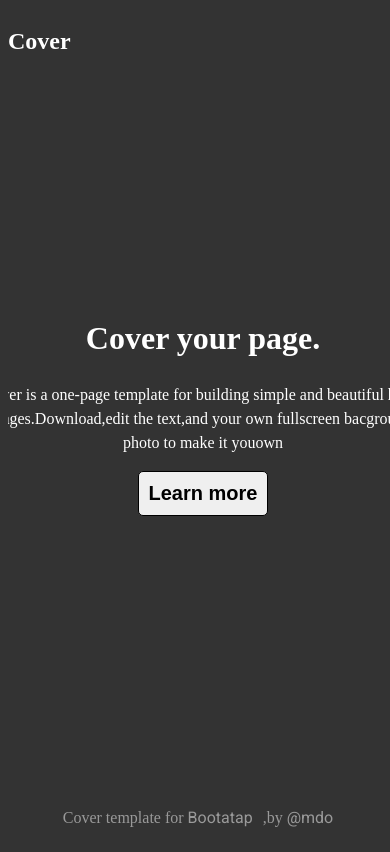
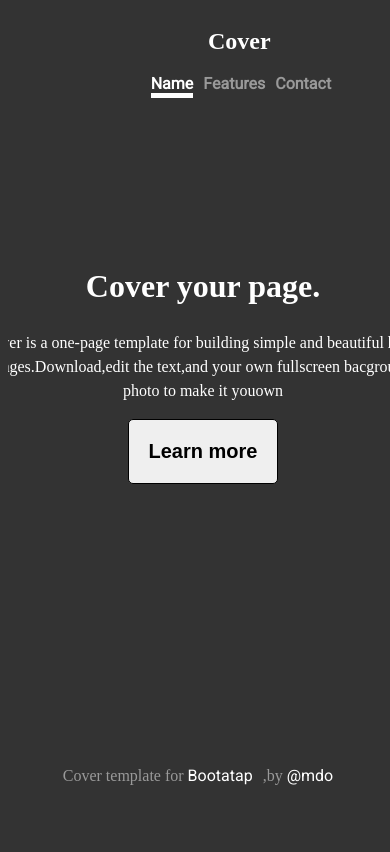
Before and after one commit to AlinurAbdyiskakov/Hame-Work2-git, a plain HTML site: page index.html in a window 390 px wide. Drawn offline with Linux system fonts and the light colour scheme.

Commit message:
first commit

```diff
--- a/styles.css
+++ b/styles.css
@@ -30,7 +30,7 @@ nav {
 .list {
     display: flex;
     align-items: flex-end;
-    justify-content: space-around;
+
 
     list-style-type: none;
     color: white;
@@ -51,6 +51,9 @@ a{
     color: white;
     border-bottom: solid 5px rgba(255, 255, 255, .5);
 }
+.list a:focus{
+    border-bottom: 4px solid gray;
+}
 main{
     text-align: center;
     color: white;
@@ -61,7 +64,7 @@ main p{
     font-weight:300px;
 }
 main button{
-    padding: 10px;
+    padding: 20px;
     font-size: 20px;
     border: 1px solid black;
     border-radius: 5px;
@@ -82,9 +85,32 @@ main button{
     align-items: center;
     height: 38%;
 }
+footer .blog{
+
+    color: white;
+}
+footer .blog:hover{
+    text-decoration: underline;
+}
+.my1 h1{
+    flex: 1 1 50px;
+}
+.my1 nav {
+    flex:1 1 50px;
+}
 @media (max-width:676px){
     .my1{
+        flex: 1 1 100%;
       flex-wrap: wrap;
   }
 
  }
+ @media (max-width: 676px) {
+      h2 {
+        margin-left: 200px;
+     }
+     nav {
+margin-left:-160px;
+margin-top: 50px;
+     }
+ }
```
